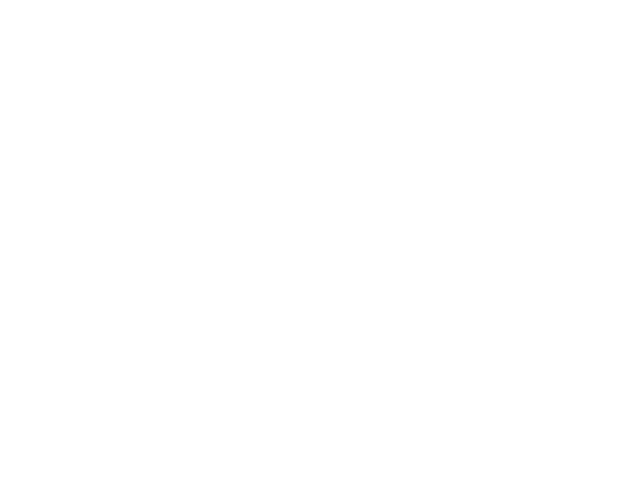
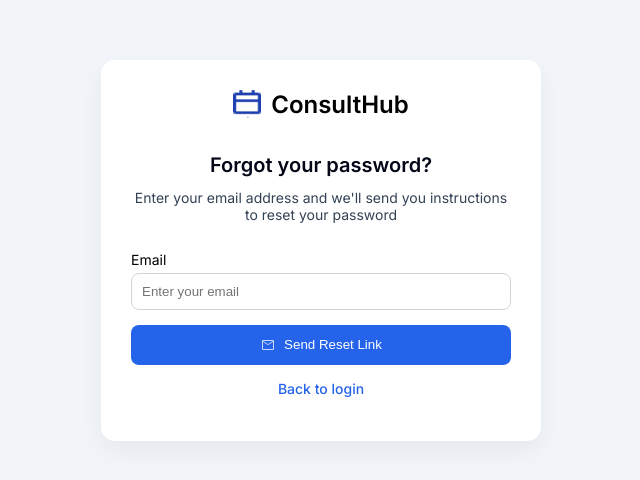
Before and after one commit to 9Denys/SmartSchedule.Frontend, a React (Vite) app: page /forgot-password in a window 1280 px wide. Before the commit this address had no page. Shown: the part 150-630 px from the top of the page, without its empty margins (319-959 px from the left). Built offline with nearby package versions, Linux system fonts and the light colour scheme.

Commit message:
implement forgot password page
- add ForgotPassword page UI
- add navigation from Login to Forgot Password
- add back to login link

```diff
--- a/src/app/router.jsx
+++ b/src/app/router.jsx
@@ -1,6 +1,7 @@
 import { BrowserRouter, Routes, Route } from "react-router-dom";
 import Login from "../pages/Auth/Login";
 import Register from "../pages/Auth/Register";
+import ForgotPassword from "../pages/Auth/ForgotPassword";
 
 const Router = () => {
   return (
@@ -8,6 +9,7 @@
       <Routes>
         <Route path="/" element={<Login />} />
         <Route path="/register" element={<Register />} />
+        <Route path="/forgot-password" element={<ForgotPassword />} />
       </Routes>
     </BrowserRouter>
   );
--- a/src/assets/images.js
+++ b/src/assets/images.js
@@ -1,9 +1,11 @@
 import calendar from "./images/calendar.png";
 import vector from "./images/vector.png";
 import register from "./images/register.png";
+import mail from "./images/mail.png";
 
 export const images = {
   calendar,
   vector,
   register,
+  mail,
 };
--- /dev/null
+++ b/src/pages/Auth/ForgotPassword.jsx
@@ -0,0 +1,39 @@
+import "./Login.css";
+import Input from "../../components/UI/Input";
+import Button from "../../components/UI/Button";
+import { images } from "../../assets/images";
+import { Link } from "react-router-dom";
+
+const ForgotPassword = () => {
+  return (
+    <div className="auth-page">
+      <div className="auth-card">
+        <div className="auth-header">
+          <img src={images.calendar} alt="calendar" />
+          <h2>ConsultHub</h2>
+        </div>
+
+        <h3 className="auth-title">Forgot your password?</h3>
+
+        <p className="auth-description">
+          Enter your email address and we'll send you instructions to reset your password
+        </p>
+
+        <Input label="Email" placeholder="Enter your email" />
+
+        <Button>
+          <img src={images.mail} alt="" className="btn-icon" />
+          Send Reset Link
+        </Button>
+
+        <p className="register">
+          <Link to="/" className="link">
+            Back to login
+          </Link>
+        </p>
+      </div>
+    </div>
+  );
+};
+
+export default ForgotPassword;
--- a/src/pages/Auth/Login.css
+++ b/src/pages/Auth/Login.css
@@ -142,3 +142,17 @@
 .link:hover {
   text-decoration: underline;
 }
+
+.forgot {
+  font-size: 13px;
+  color: #2563eb;
+  text-decoration: none;
+  display: inline-block;
+  margin-bottom: 15px;
+  transition: all 0.2s ease;
+}
+
+.forgot:hover {
+  text-decoration: underline;
+  color: #1d4ed8;
+}
--- a/src/pages/Auth/Login.jsx
+++ b/src/pages/Auth/Login.jsx
@@ -22,9 +22,9 @@
           placeholder="Enter your password"
         />
 
-        <a href="#" className="forgot">
+        <Link to="/forgot-password" className="forgot">
           Forgot password?
-        </a>
+        </Link>
 
         <Button>
           <img src={images.vector} alt="" className="btn-icon" />
```
Also changed, not shown: src/assets/images/mail.png (added).
